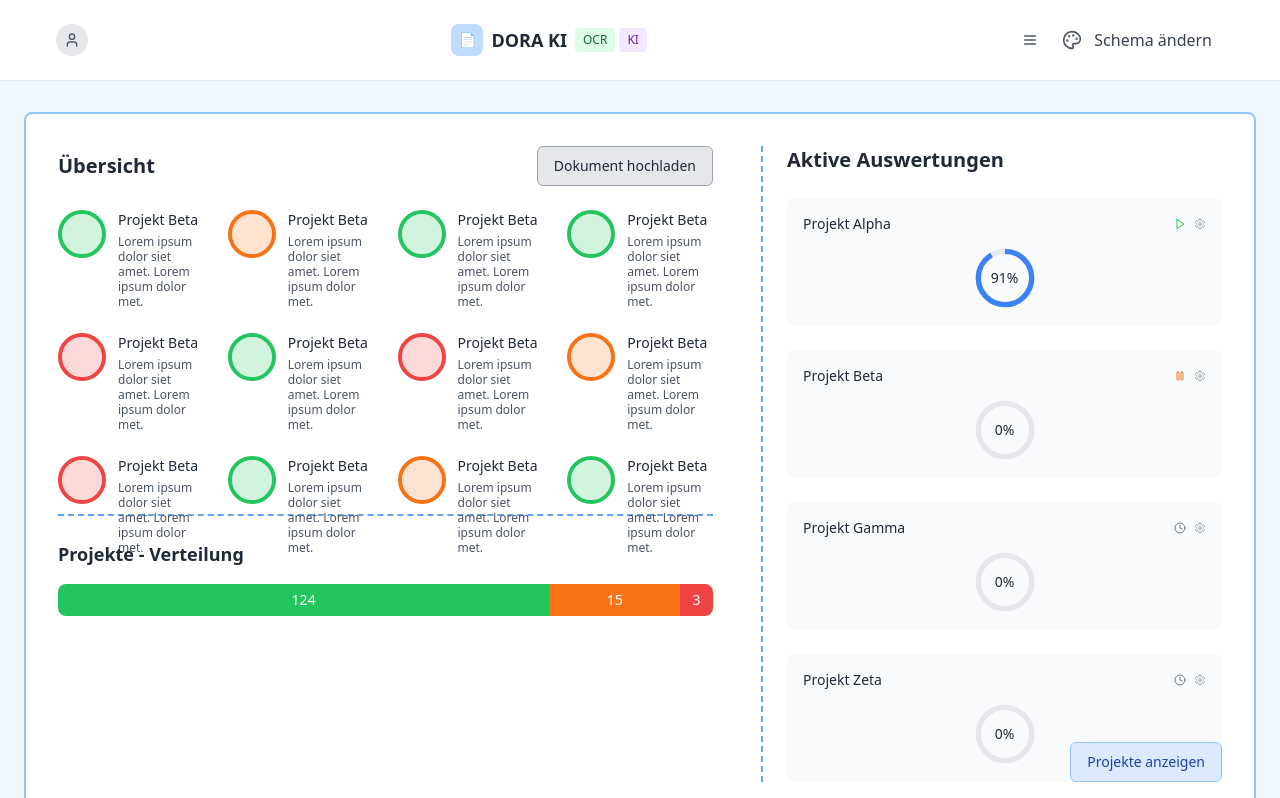
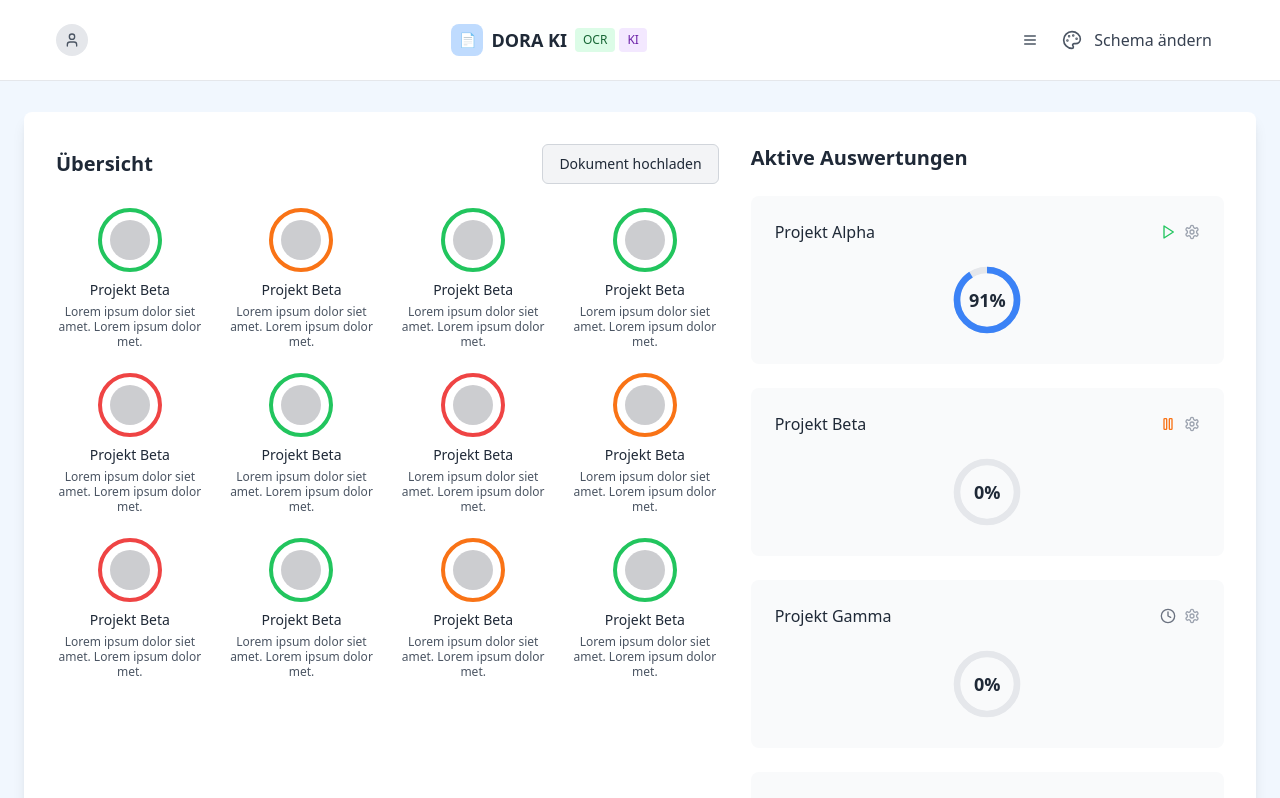
Before and after one commit to Jay-Rehder/grundbuch-check-view, a React (Vite) app: page /dashboard in a window 1280 px wide. Shown: the top 798 px of the page. Built offline with nearby package versions, Linux system fonts and the light colour scheme; sample sign-in values are in the browser's storage.

Commit message:
Fix: Dashboard layout and logic
Refactor the dashboard layout to match the provided screenshot and the user's layout suggestions.

```diff
--- a/src/pages/Dashboard.tsx
+++ b/src/pages/Dashboard.tsx
@@ -4,7 +4,7 @@ import { Header } from '@/components/Header';
 import { Footer } from '@/components/Footer';
 import { useColorScheme } from '@/contexts/ColorSchemeContext';
 import { Button } from '@/components/ui/button';
-import { Upload, Play, Pause, Clock, Settings } from 'lucide-react';
+import { Play, Pause, Clock, Settings } from 'lucide-react';
 import { Link } from 'react-router-dom';
 
 const Dashboard = () => {
@@ -47,74 +47,57 @@ const Dashboard = () => {
     }
   };
 
-  const getStatusFillColor = (status: string) => {
-    switch (status) {
-      case 'green':
-        return 'bg-green-500';
-      case 'orange':
-        return 'bg-orange-500';
-      case 'red':
-        return 'bg-red-500';
-      default:
-        return 'bg-gray-500';
-    }
-  };
-
   return (
-    <div className="min-h-screen flex flex-col dark:bg-gray-900 transition-colors" style={{ backgroundColor: currentScheme.color }}>
+    <div className="min-h-screen flex flex-col" style={{ backgroundColor: currentScheme.color }}>
       <Header />
 
       <div className="flex-1 pt-20 pb-8">
         <div className="container mx-auto px-6 py-8">
           <div className="max-w-7xl mx-auto">
 
-            {/* Main Layout Container */}
-            <div className="bg-white rounded-lg border-2 border-blue-300 p-8 min-h-[600px] relative">
-
-              {/* Bootstrap-like Layout */}
-              <div className="flex">
+            {/* Haupt Container - Bootstrap-ähnliche Struktur */}
+            <div className="bg-white rounded-lg shadow-lg p-8 min-h-[700px]">
+              <div className="flex gap-8 h-full">
 
                 {/* Col-7 equivalent (58.33%) */}
-                <div className="w-7/12 pr-6">
+                <div className="w-7/12 flex flex-col">
 
                   {/* Row 1: Übersicht */}
-                  <div className="mb-6">
+                  <div className="flex-1 mb-8">
                     <div className="flex items-center justify-between mb-6">
                       <h2 className="text-xl font-semibold text-gray-800">Übersicht</h2>
                       <Link to="/">
-                        <Button className="bg-gray-200 hover:bg-gray-300 text-gray-800 border border-gray-400">
+                        <Button className="bg-gray-100 hover:bg-gray-200 text-gray-800 border border-gray-300">
                           Dokument hochladen
                         </Button>
                       </Link>
                     </div>
 
-                    {/* Projects Grid */}
-                    <div className="grid grid-cols-4 gap-6 h-[280px]">
+                    {/* Projects Grid - 4 Spalten x 3 Zeilen */}
+                    <div className="grid grid-cols-4 gap-6 h-80">
                       {projects.map((project) => (
-                        <div key={project.id} className="flex items-start space-x-3">
-                          <div className={`w-12 h-12 rounded-full border-4 ${getStatusColor(project.status)} flex-shrink-0`}>
-                            <div className={`w-full h-full rounded-full ${getStatusFillColor(project.status)} opacity-20`}></div>
+                        <div key={project.id} className="flex flex-col items-center text-center">
+                          <div className={`w-16 h-16 rounded-full border-4 ${getStatusColor(project.status)} mb-2 relative`}>
+                            <div className="absolute inset-2 rounded-full bg-current opacity-20"></div>
                           </div>
-                          <div className="flex-1 min-w-0">
                           <h3 className="font-medium text-gray-800 text-sm mb-1">{project.name}</h3>
                           <p className="text-xs text-gray-600 leading-tight">{project.description}</p>
-                          </div>
                         </div>
                       ))}
                     </div>
                   </div>
 
                   {/* Row 2: Projekte - Verteilung */}
-                  <div className="pt-6 border-t-2 border-dashed border-blue-400">
+                  <div className="pt-6 border-t border-gray-200">
                     <h3 className="text-lg font-semibold text-gray-800 mb-4">Projekte - Verteilung</h3>
-                    <div className="flex rounded-lg overflow-hidden h-8">
-                      <div className="bg-green-500 flex-1 flex items-center justify-center text-white text-sm font-medium" style={{ flexBasis: '75%' }}>
+                    <div className="flex rounded-lg overflow-hidden h-10">
+                      <div className="bg-green-500 flex items-center justify-center text-white text-sm font-medium" style={{ flex: '124' }}>
                         124
                       </div>
-                      <div className="bg-orange-500 flex items-center justify-center text-white text-sm font-medium" style={{ flexBasis: '20%' }}>
+                      <div className="bg-orange-500 flex items-center justify-center text-white text-sm font-medium" style={{ flex: '15' }}>
                         15
                       </div>
-                      <div className="bg-red-500 flex items-center justify-center text-white text-sm font-medium" style={{ flexBasis: '5%' }}>
+                      <div className="bg-red-500 flex items-center justify-center text-white text-sm font-medium" style={{ flex: '3' }}>
                         3
                       </div>
                     </div>
@@ -122,34 +105,31 @@ const Dashboard = () => {
 
                 </div>
 
-                {/* Vertikale Trennlinie */}
-                <div className="border-l-2 border-dashed border-blue-400 mx-6"></div>
-
                 {/* Col-5 equivalent (41.67%) */}
-                <div className="flex-1">
+                <div className="w-5/12 flex flex-col">
                   <h2 className="text-xl font-semibold text-gray-800 mb-6">Aktive Auswertungen</h2>
 
-                  <div className="space-y-6">
+                  <div className="flex-1 space-y-6">
                     {activeEvaluations.map((evaluation) => (
-                      <div key={evaluation.id} className="bg-gray-50 rounded-lg p-4">
-                        <div className="flex items-center justify-between mb-3">
-                          <h3 className="font-medium text-gray-800 text-sm">{evaluation.name}</h3>
+                      <div key={evaluation.id} className="bg-gray-50 rounded-lg p-6">
+                        <div className="flex items-center justify-between mb-4">
+                          <h3 className="font-medium text-gray-800">{evaluation.name}</h3>
                           <div className="flex items-center space-x-2">
-                            {evaluation.status === 'running' && <Play className="h-3 w-3 text-green-500" />}
-                            {evaluation.status === 'paused' && <Pause className="h-3 w-3 text-orange-500" />}
-                            {evaluation.status === 'queued' && <Clock className="h-3 w-3 text-gray-500" />}
-                            <Settings className="h-3 w-3 text-gray-400" />
+                            {evaluation.status === 'running' && <Play className="h-4 w-4 text-green-500" />}
+                            {evaluation.status === 'paused' && <Pause className="h-4 w-4 text-orange-500" />}
+                            {evaluation.status === 'queued' && <Clock className="h-4 w-4 text-gray-500" />}
+                            <Settings className="h-4 w-4 text-gray-400" />
                           </div>
                         </div>
 
                         {/* Progress Circle */}
                         <div className="flex justify-center">
-                          <div className="relative w-16 h-16">
-                            <svg className="w-16 h-16 transform -rotate-90" viewBox="0 0 24 24">
+                          <div className="relative w-20 h-20">
+                            <svg className="w-20 h-20 transform -rotate-90" viewBox="0 0 24 24">
                               <circle
                                 cx="12"
                                 cy="12"
-                                r="10"
+                                r="9"
                                 stroke="currentColor"
                                 strokeWidth="2"
                                 fill="none"
@@ -158,11 +138,11 @@ const Dashboard = () => {
                               <circle
                                 cx="12"
                                 cy="12"
-                                r="10"
+                                r="9"
                                 stroke="currentColor"
                                 strokeWidth="2"
                                 fill="none"
-                                strokeDasharray={`${evaluation.progress * 0.628} 62.8`}
+                                strokeDasharray={`${evaluation.progress * 0.565} 56.5`}
                                 className={`${
                                   evaluation.status === 'running' ? 'text-blue-500' :
                                   evaluation.status === 'paused' ? 'text-orange-500' :
@@ -171,26 +151,21 @@ const Dashboard = () => {
                               />
                             </svg>
                             <div className="absolute inset-0 flex items-center justify-center">
-                              <span className="text-sm font-medium text-gray-800">{evaluation.progress}%</span>
+                              <span className="text-lg font-semibold text-gray-800">{evaluation.progress}%</span>
                             </div>
                           </div>
                         </div>
                       </div>
                     ))}
                   </div>
-                </div>
-              </div>
 
                   {/* Bottom Right Button */}
-              <div className="absolute bottom-8 right-8">
+                  <div className="mt-8 flex justify-end">
                     <Button className="bg-blue-100 hover:bg-blue-200 text-blue-800 border border-blue-300">
                       Projekte anzeigen
                     </Button>
                   </div>
-
-              {/* Blue border indicator at bottom */}
-              <div className="absolute bottom-0 left-1/2 transform -translate-x-1/2 translate-y-1/2 bg-blue-500 text-white px-3 py-1 text-xs rounded">
-                8362 x 4816
+                </div>
               </div>
             </div>
 
```
Lines whose indentation alone changed are shown as unchanged.
